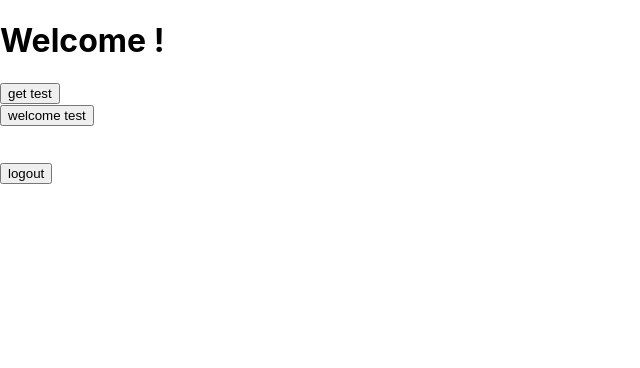
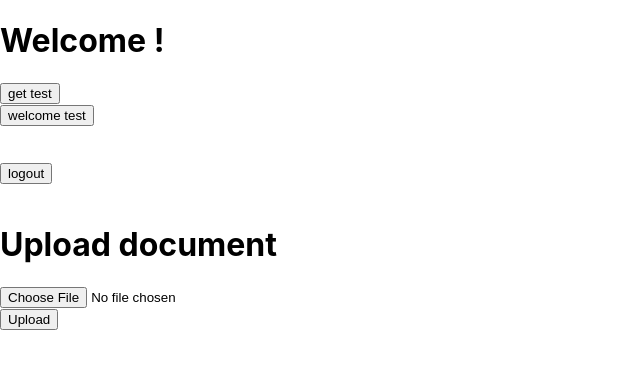
Before and after one commit to CYX22222003/ProjectKorolev, a React (Create React App) app in the folder app_react/: page /test in a window 1280 px wide. Shown: the top 368 px of the page, without its empty margins (0-640 px from the left). Built offline with nearby package versions, Linux system fonts and the light colour scheme; no server answers.

Commit message:
Update React frontend - create objects for miscellaneous components - install libraries for file uploading to Azure cloud storage - implement utility functions to handle file upload to the test cloud storage

```diff
--- a/app_react/package.json
+++ b/app_react/package.json
@@ -18,6 +18,7 @@
     "axios": "^1.6.8",
     "bcryptjs": "^2.4.3",
     "g": "^2.0.1",
+    "path-browserify": "^1.0.1",
     "postcss": "^8.4.38",
     "prettier": "^3.2.5",
     "react": "^18.2.0",
@@ -61,6 +62,7 @@
     "@types/bcrypt": "^5.0.2",
     "@types/crypto-js": "^4.2.2",
     "@types/password-hash": "^1.2.24",
+    "@types/path-browserify": "^1.0.2",
     "crypto-js": "^4.2.0",
     "jest": "^27.5.1",
     "test-jest": "^1.0.1"
--- a/app_react/src/APITest.tsx
+++ b/app_react/src/APITest.tsx
@@ -1,6 +1,7 @@
 import React, { ReactElement, useState } from "react";
 import Logout from "./Login_and_SignUp/Logout";
 import { LoginInfo } from "./Login_and_SignUp/constants";
+import Upload from "./DocumentUpload/Upload";
 // this is only a test template for reference.
 //ANOTHER COMMENT LINE FOR NEW CHANGES
 
@@ -111,6 +112,7 @@ export default function APITest(): ReactElement {
       <p>{welcome_info}</p>
       <br />
       {<Logout loginInfo={loginInfo} />}
+      <br />{<Upload />}
     </div>
   );
 }
--- a/app_react/src/App.tsx
+++ b/app_react/src/App.tsx
@@ -19,9 +19,11 @@ function App() {
 
   useEffect(() : void => {
     welcomeTest().then((state : boolean) => {
-      console.log("status welcome test: " + state);
       setLocalStorage("loginState", state);
       setState(state);
+    }).catch(err => {
+      setLocalStorage("loginState", false);
+      setState(false);
     });
   },[])
 
--- /dev/null
+++ b/app_react/src/DocumentUpload/Upload.tsx
@@ -0,0 +1,31 @@
+import React, { ReactElement, useState} from "react";
+import {uploadAction} from "./util"
+
+export default function Upload() : ReactElement {
+    const [selectedFile, setSelectedFile] = useState<File | null>(null);
+
+    const handleFileChange = (event: React.ChangeEvent<HTMLInputElement>) => {
+        if (event.target.files && event.target.files.length > 0) {
+            setSelectedFile(event.target.files[0]);
+        }
+    };
+
+    const handleSubmit = (event: React.FormEvent<HTMLFormElement>) => {
+        event.preventDefault();
+        if (selectedFile) {
+            uploadAction(selectedFile, selectedFile.name);
+        } else {
+            console.error("No file selected");
+        }
+    };
+
+    return (
+        <div>
+            <h1>Upload document</h1>
+            <form onSubmit={handleSubmit}>
+                <input type="file" onChange={handleFileChange} /> <br />
+                <input type="submit" value="Upload" />
+            </form>
+        </div>
+    );
+}
--- /dev/null
+++ b/app_react/src/DocumentUpload/util.ts
@@ -0,0 +1,35 @@
+// Azure Storage dependency
+import { BlobServiceClient, ContainerClient, BlockBlobClient} from '@azure/storage-blob';
+
+export async function uploadAction(file : Blob, fileName : string): Promise<void> {
+    // Container must exist prior to running this script
+    const containerName : string = "test";
+
+    // SAS token must have LIST permissions on container that haven't expired
+    const sasToken : string | undefined = process.env.REACT_APP_AZURE_STORAGE_SAS_TOKEN;
+    const address : string | undefined = process.env.REACT_APP_AZURE_STORAGE_ACCOUNT;
+
+    if (sasToken === undefined || address === undefined) {
+        throw new Error("undefined token or address");
+    }
+
+    // Create SAS URL
+    const sasUrl : string = address+"/" + containerName + "?" + sasToken;
+
+    // SAS tokens do not require an additional credential because
+    // the token is the credential
+    const credential = undefined;
+
+    const blobServiceClient = new BlobServiceClient(sasUrl, credential);
+
+
+    // create container client
+    const containerClient : ContainerClient = await blobServiceClient.getContainerClient(containerName);
+
+    const blockBlobClient: BlockBlobClient = containerClient.getBlockBlobClient(fileName);
+
+
+    // Specify data transfer options
+    await blockBlobClient.uploadData(file);
+    //await blockBlobClient.uploadFile(add);
+}
```
Also changed, not shown: app_react/src/DocumentUpload/test.txt (added), app_react/src/components/Footer.tsx (added), app_react/src/components/Navbar.tsx (added), app_react/src/components/Welcome.tsx (added), 1 other file (tests, documents, lock files or other folders).
